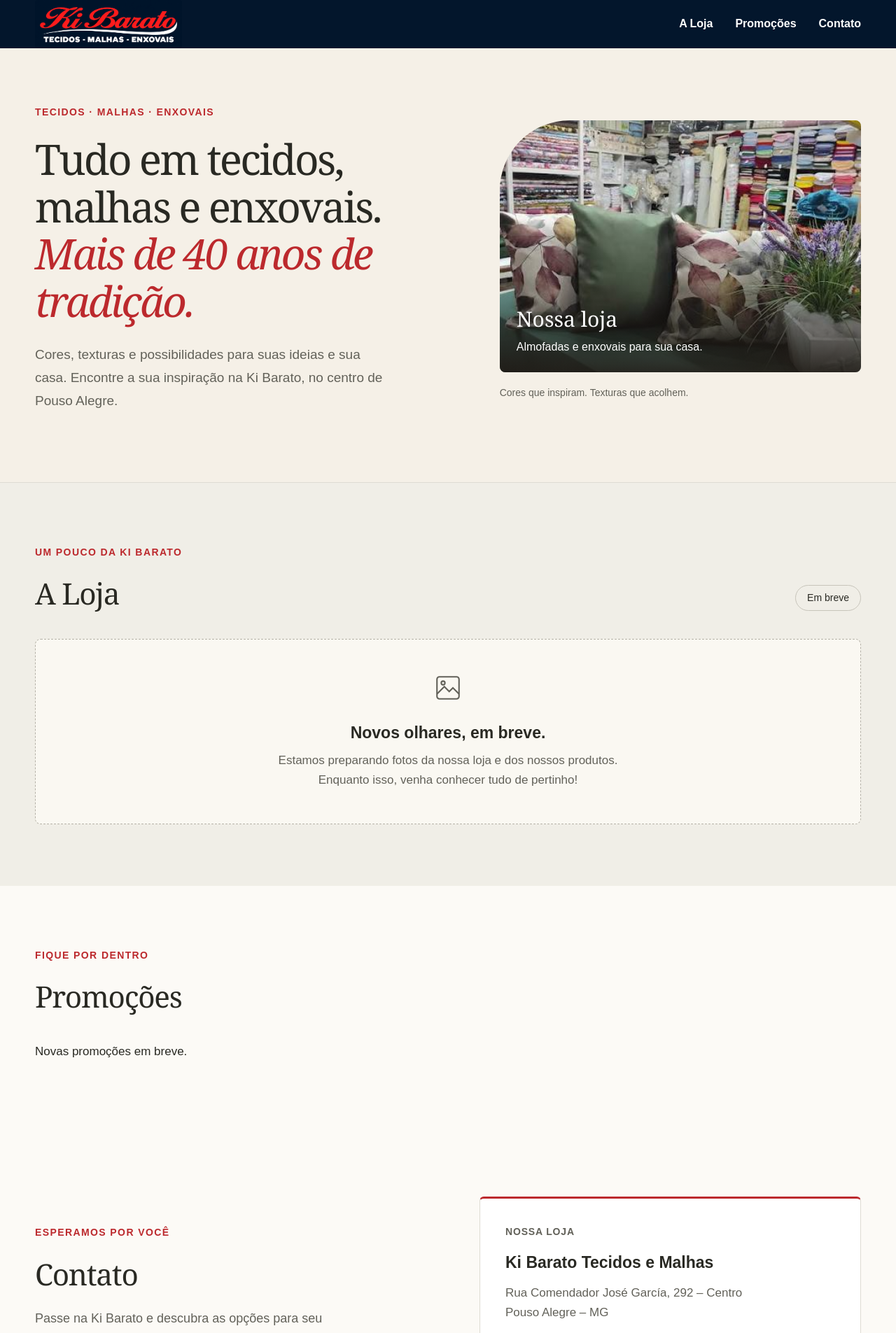
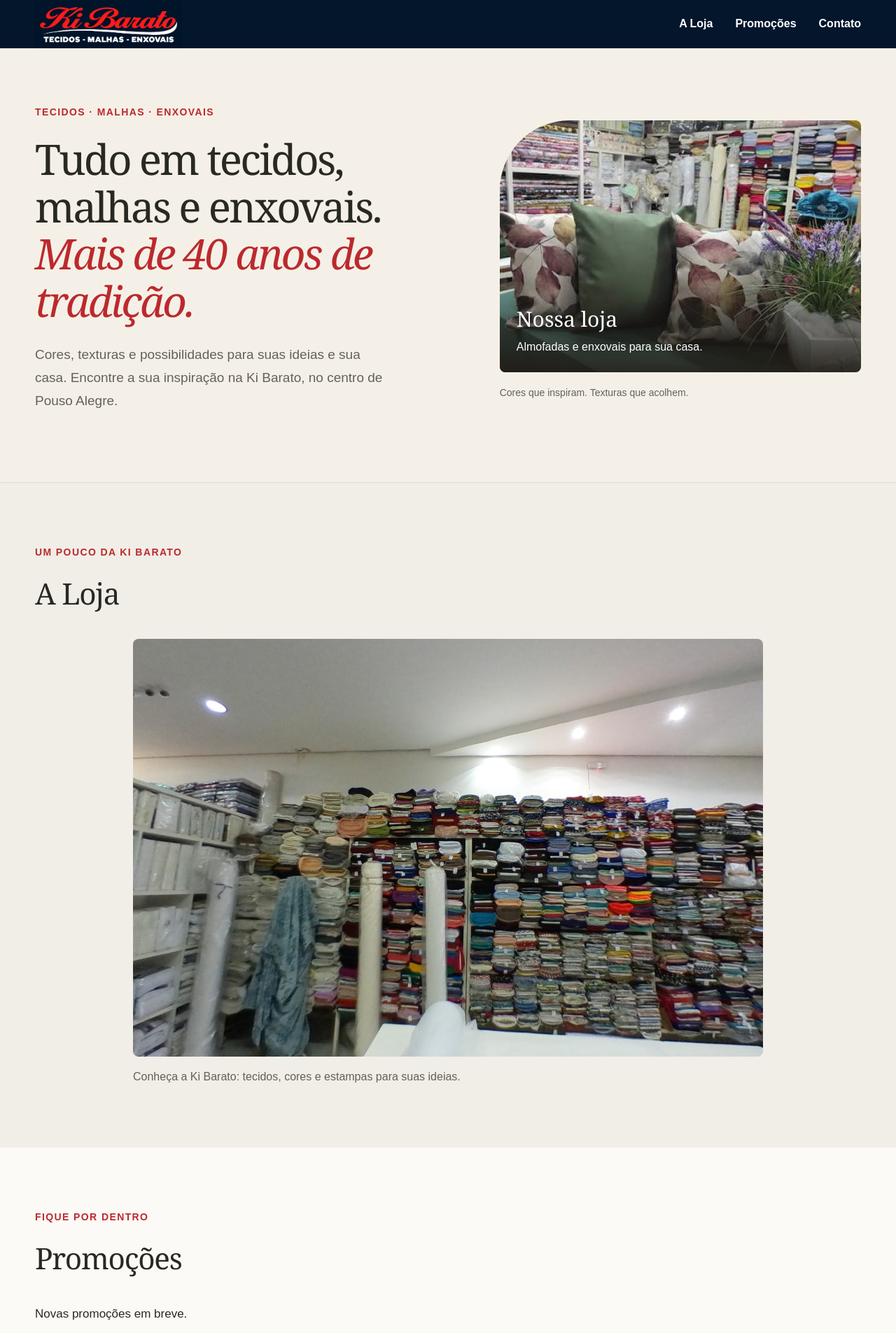
Before and after one commit to cafalchio/kibarato, a Django app: page / in a window 1280 px wide. Shown: the top 1905 px of the page at 70% size. Run offline with Django 5.2, Linux system fonts and the light colour scheme; data that the repository does not hold is empty.

Commit message:
Added  the shop image

```diff
--- a/static/css/home.css
+++ b/static/css/home.css
@@ -7,7 +7,7 @@
   --line: #dedbd3;
 }
 * { box-sizing: border-box; }
-html { scroll-behavior: smooth; scroll-padding-top: 24px; }
+html { scroll-behavior: smooth; scroll-padding-top: 16px; }
 body { margin: 0; background: var(--paper); color: var(--ink); font-family: Arial, Helvetica, sans-serif; font-size: 17px; line-height: 1.65; }
 a { color: inherit; }
 img { max-width: 100%; height: auto; }
@@ -139,3 +139,7 @@ footer { background: #eeebe3; color: var(--muted); border-top: 1px solid var(--l
 @media (max-width: 480px) {
   .promotions-grid { grid-template-columns: 1fr; }
 }
+
+.store-photo { max-width: 900px; margin: 0 auto; }
+.store-photo img { display: block; width: 100%; height: auto; border-radius: 8px; }
+.store-photo figcaption { margin-top: 16px; color: var(--muted); font-size: 16px; }
--- a/templates/home.html
+++ b/templates/home.html
@@ -6,7 +6,7 @@
 <meta name="viewport" content="width=device-width, initial-scale=1">
 <meta name="description" content="Ki Barato Tecidos e Malhas no centro de Pouso Alegre – MG. Tecidos, enxovais e aviamentos. Visite nossa loja na Rua Comendador José García, 292.">
 <title>Ki Barato | Tecidos e Malhas em Pouso Alegre – MG</title>
-<link rel="stylesheet" href="{% static 'css/home.css' %}?v=promotions-gallery-1">
+<link rel="stylesheet" href="{% static 'css/home.css' %}?v=anchor-spacing-4">
 </head>
 <body>
 <a class="skip-link" href="#conteudo">Pular para o conteúdo</a>
@@ -16,7 +16,7 @@
 <div class="nav-links" id="menu-links"><a href="#galeria"><b>A Loja</b></a><a href="#promocoes"><b>Promoções</b></a><a href="#contato"><b>Contato</b></a></div>
 </nav></header>
 <main id="conteudo">
-<section class="hero" id="inicio" aria-labelledby="hero-title"><div class="container hero-grid">
+<section class="hero" aria-labelledby="hero-title"><div class="container hero-grid" id="inicio">
 <div><p class="eyebrow">TECIDOS · MALHAS · ENXOVAIS</p><h1 id="hero-title">Tudo em tecidos, malhas e enxovais.<br><em>Mais de 40 anos de tradição.</em></h1><p class="intro">Cores, texturas e possibilidades para suas ideias e sua casa. Encontre a sua inspiração na Ki Barato, no centro de Pouso Alegre.</p></div>
 <section class="fabric-panel carousel" aria-roledescription="carrossel" aria-label="Tecidos, malhas e enxovais" data-carousel>
 <div class="fabric-study">
@@ -44,12 +44,15 @@
 <p class="fabric-caption">Cores que inspiram. Texturas que acolhem.</p>
 </section>
 </div></section>
-<section class="gallery-section" id="galeria" aria-labelledby="gallery-title"><div class="container section">
-<div class="section-heading"><div><p class="eyebrow">UM POUCO DA KI BARATO</p><h2 id="gallery-title">A Loja</h2></div><span class="pill">Em breve</span></div>
-<div class="gallery-empty"><svg width="42" height="42" viewBox="0 0 24 24" fill="none" stroke="currentColor" stroke-width="1.2" aria-hidden="true"><rect x="3" y="3" width="18" height="18" rx="2"/><circle cx="8" cy="8" r="1.5"/><path d="m3 17 6-6 4 4 3-3 5 5"/></svg><h3>Novos olhares, em breve.</h3><p>Estamos preparando fotos da nossa loja e dos nossos produtos.<br>Enquanto isso, venha conhecer tudo de pertinho!</p></div>
+<section class="gallery-section" aria-labelledby="gallery-title"><div class="container section">
+<div class="section-heading" id="galeria"><div><p class="eyebrow">UM POUCO DA KI BARATO</p><h2 id="gallery-title">A Loja</h2></div></div>
+<figure class="store-photo">
+<img src="{% static 'loja.jpg' %}" alt="Interior da Ki Barato, com prateleiras cheias de tecidos em várias cores e estampas" width="1600" height="1060" loading="lazy">
+<figcaption>Conheça a Ki Barato: tecidos, cores e estampas para suas ideias.</figcaption>
+</figure>
 </div></section>
-<section class="section container" id="promocoes" aria-labelledby="promotions-title">
-<div class="section-heading"><div><p class="eyebrow">FIQUE POR DENTRO</p><h2 id="promotions-title">Promoções</h2></div></div>
+<section class="section container" aria-labelledby="promotions-title">
+<div class="section-heading" id="promocoes"><div><p class="eyebrow">FIQUE POR DENTRO</p><h2 id="promotions-title">Promoções</h2></div></div>
 <div class="promotions-grid">
 {% for promotion in promotions %}
 <figure class="promotion-card">
```
Also changed, not shown: assets/loja.jpg (added).
